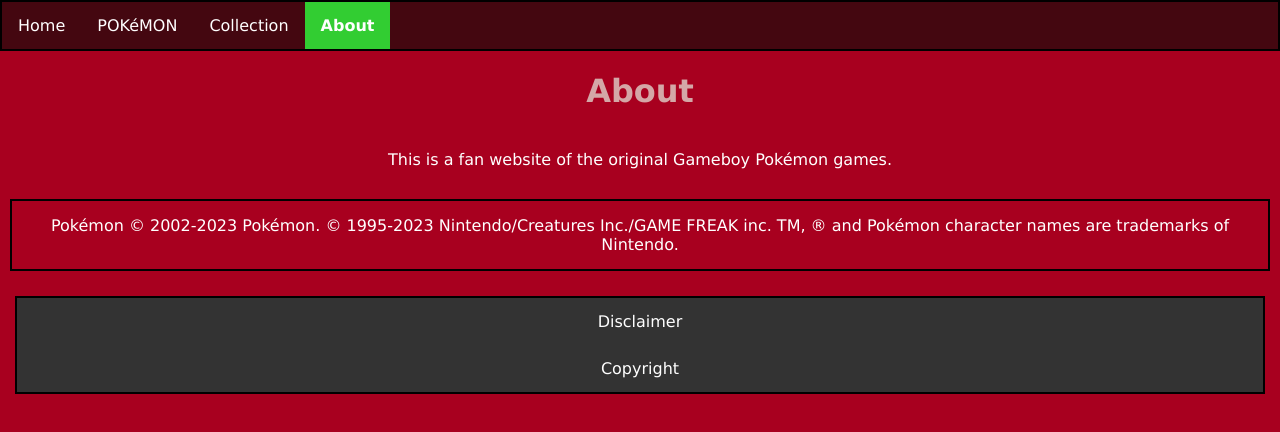
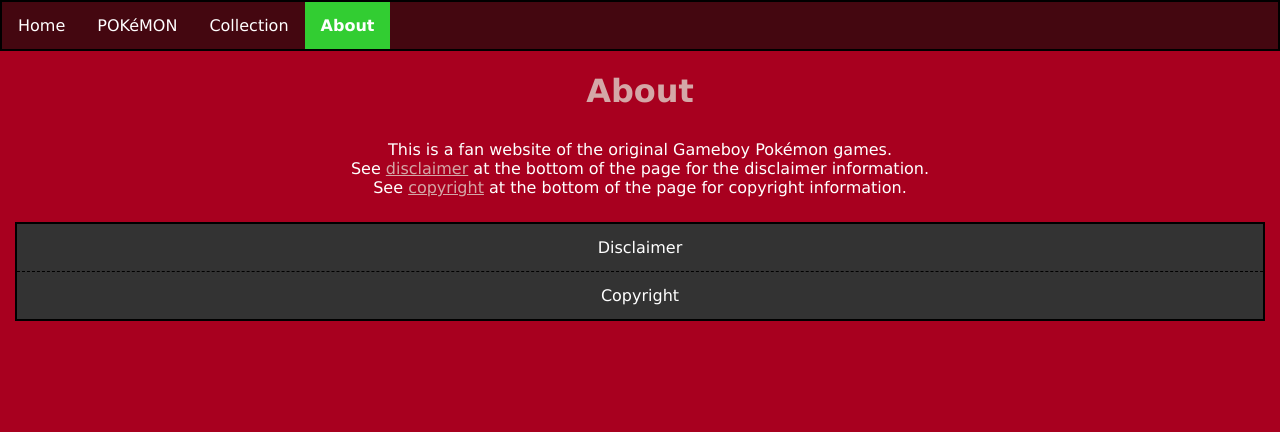
Before and after one commit to Azenris/webdev-pokemon, a React (Vite) app: page /about in a window 1280 px wide. Shown: the top 432 px of the page. Built offline with nearby package versions, Linux system fonts and the light colour scheme.

Commit message:
Tidying up About/Copyright. Changed default link colour.

```diff
--- a/src/main.css
+++ b/src/main.css
@@ -25,6 +25,10 @@
   color: var(--theme-light-color);
   text-align: center;
   margin-top: 0;
+}
+
+a {
+  color: var(--theme-light-color);
 }
 
 .navbar {
@@ -79,6 +83,11 @@
 
 .footer > ul > li {
   float: center;
+  border-bottom: 1px dashed black;
+}
+
+.footer > ul > li:last-child {
+  border-bottom: 0px;
 }
 
 .footer > ul > li > a {
@@ -109,13 +118,13 @@
 
 .about-description {
   margin: 10px;
-  margin-top: 20px;
   text-align: center;
 }
 
 .copyright {
-  margin: 10px;
+  margin: 150px;
   margin-top: 20px;
+  margin-bottom: 0px;
   padding: 15px;
   text-align: center;
   border: 2px solid black;
--- a/src/pages/AboutPage.tsx
+++ b/src/pages/AboutPage.tsx
@@ -1,5 +1,6 @@
 import { Navbar } from "../components/Navbar";
 import { Footer } from "../components/Footer";
+import { NavLink } from "react-router-dom";
 
 export function AboutPage() {
   return (
@@ -7,8 +8,13 @@
       <Navbar />
       <h1>About</h1>
       <div className="about">
-        <p className="about-description">This is a fan website of the original Gameboy Pokémon games.</p>
-        <p className="copyright">Pokémon © 2002-2023 Pokémon. © 1995-2023 Nintendo/Creatures Inc./GAME FREAK inc. TM, ® and Pokémon character names are trademarks of Nintendo.</p>
+        <p className="about-description">
+          This is a fan website of the original Gameboy Pokémon games.
+          <br />
+          See <NavLink to="/disclaimer">disclaimer</NavLink> at the bottom of the page for the disclaimer information.
+          <br />
+          See <NavLink to="/copyright">copyright</NavLink> at the bottom of the page for copyright information.
+        </p>
       </div>
       <Footer />
     </>
--- a/src/pages/CopyrightPage.tsx
+++ b/src/pages/CopyrightPage.tsx
@@ -6,7 +6,7 @@
     <>
       <Navbar />
       <h1>Copyright</h1>
-      <p className="about-description">This is a fan website of the original Gameboy Pokémon game.</p>
+      <p className="about-description">This is a fan website of the original Gameboy Pokémon games.</p>
       <div className="copyright">
         Pokémon © 2002-2023 Pokémon. © 1995-2023 Nintendo/Creatures Inc./GAME FREAK inc. TM, ® and Pokémon character names are trademarks of Nintendo.
       </div>
```
